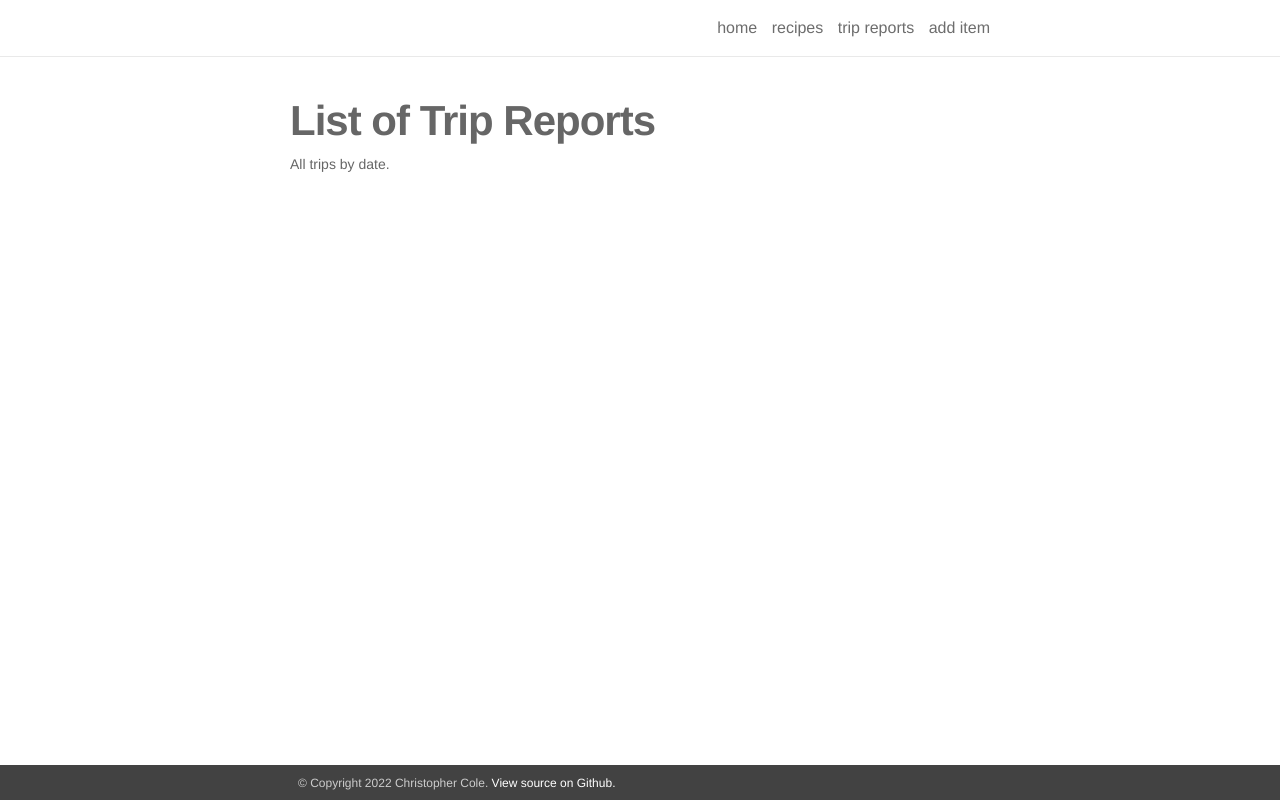
After one commit to Chris1221/cookbook, a Flask app: template cookbook/templates/trips/all_trips.html in a window 1280 px wide. The commit adds this page. Run offline with Flask 2, Linux system fonts and the light colour scheme; the template is opened without the code that fills it, so the values that code supplies are empty; some libraries are stand-ins or nearby versions.

Commit message:
feat: slide lake report and new trip report feature

```diff
--- a/cookbook/app.py
+++ b/cookbook/app.py
@@ -4,6 +4,9 @@ import os
 import yaml
 import glob
 from pathlib import Path
+
+from cookbook.parser import MDParser
+
 
 import git
 
@@ -57,6 +60,21 @@ def list_changes(ncommit = 5):
                     change["name_nice"] = name_nice
                     change["name"] = name
                     change["new"] = diff.new_file
+                    change["type"] = "recipe"
+                    messages.append(change)
+                    prev_date = commit.committed_datetime.strftime("%b %d, %Y")
+                break
+            elif diff.a_path.startswith("trips/"):
+                name = Path(diff.a_path).stem
+                if name != "template":
+                    name_nice = " ".join(name.split("_"))
+
+                    change = {}
+                    change["date"] = prev_date
+                    change["name_nice"] = name_nice
+                    change["name"] = name
+                    change["new"] = diff.new_file
+                    change["type"] = "trip"
                     messages.append(change)
                     prev_date = commit.committed_datetime.strftime("%b %d, %Y")
                 break
@@ -97,6 +115,24 @@ def recipe_tags():
     return render_template('tags.html', categories=recipes_in_category)
 
 
+@cookbook.route('/trip/<trip_id>.html')
+def trip(trip_id):
+    trip = MDParser(f"trips/{trip_id}.md")
+    return render_template('trips/trip.html', trip=trip)
+
+@cookbook.route('/trips.html')
+def all_trips():
+    trips = []
+    for trip in glob.glob('trips/*.md'):
+        if trip != 'trips/template.md':
+            trips.append(MDParser(trip))
+
+    # Sort by date
+    trips.sort(key=lambda x: x.yaml["date"], reverse=True)
+
+    return render_template('trips/all_trips.html', trips=trips)
+
+
 def create_app(test_config=None):
     app = Flask(__name__)
     SECRET_KEY = os.urandom(32)
--- a/cookbook/static/css/project.css
+++ b/cookbook/static/css/project.css
@@ -363,6 +363,18 @@ footer a:hover { color: #002147; }
 
 .center { text-align: center; }
 
+.column {
+  float: left;
+  width: 50%;
+}
+
+/* Clear floats after the columns */
+.row:after {
+  content: "";
+  display: table;
+  clear: both;
+}
+
 .post-header { margin-bottom: 40px; }
 
 .post-list { margin: 0; padding: 0; list-style: none; }
--- a/cookbook/templates/base.html
+++ b/cookbook/templates/base.html
@@ -45,10 +45,10 @@
                 </label>
 
                 <div class="trigger">
-                    <a class="page-link" href="/cookbook">home</a>
+                    <a class="page-link" href="{{ url_for('cookbook.index') }}">home</a>
                     <a class="page-link" href="{{ url_for('cookbook.recipe_homepage') }}">recipes</a>
-                    <a class="page-link" href="{{ url_for('cookbook.recipe_tags') }}">tags</a>
-                    <a class="page-link" href="https://github.com/Chris1221/cookbook/new/main/recipes">add recipe</a>
+                    <a class="page-link" href="{{ url_for('cookbook.all_trips') }}">trip reports</a>
+                    <a class="page-link" href="https://github.com/Chris1221/cookbook/new/main/recipes">add item</a>
                 </div>
             </nav>
         </div>
--- a/cookbook/templates/recipes.html
+++ b/cookbook/templates/recipes.html
@@ -6,7 +6,7 @@
 
 {% block header %} List of All Recipes {% endblock %}
 
-{% block description %} Every single recipe {% endblock %}
+{% block description %} <p> You can also <a href = {{ url_for('cookbook.recipe_tags') }}>browse by tag</a> instead. </p> {% endblock %}
 
 
 {% block body %}
--- /dev/null
+++ b/cookbook/templates/trips/all_trips.html
@@ -0,0 +1,30 @@
+
+ {% extends "base.html" %}
+
+{% block title %}Home{% endblock %}
+
+{% block header %} List of Trip Reports {% endblock %}
+
+{% block description %} All trips by date. {% endblock %}
+
+
+{% block body %}
+
+{% for trip in trips %}
+
+<p>{{trip.date}}: <a href = {{ url_for('cookbook.trip', trip_id = trip.id) }}>{{trip.title}}</a> ({{trip.location}}) [{{", ".join(trip.tags)}}]</p>
+
+{% endfor %}
+
+{% endblock %}
+
+{% block sidebar %}
+
+{% for trip in trips %}
+
+<p>{{trip.date}}</p>
+
+{% endfor %}
+
+
+{% endblock %}
--- a/requirements.txt
+++ b/requirements.txt
@@ -1,3 +1,4 @@
 flask
 Frozen-Flask
 gitpython
+markdown
```
Also changed, not shown: cookbook/parser.py (added, +34 -0 lines), cookbook/templates/index.html (+13 -10 lines), cookbook/templates/trips/trip.html (added, +30 -0 lines), trips/slide_lake.md (added, +40 -0 lines), trips/template.md (added, +10 -0 lines).
